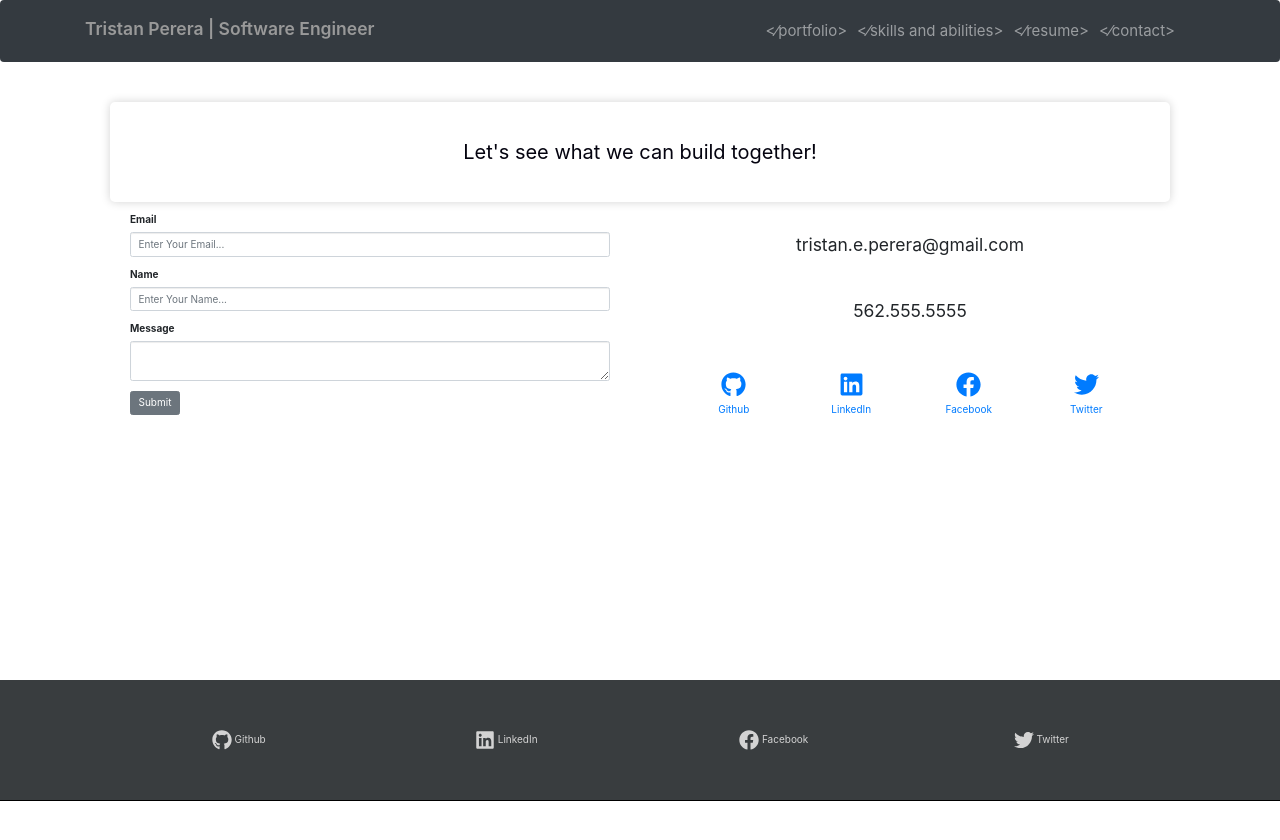
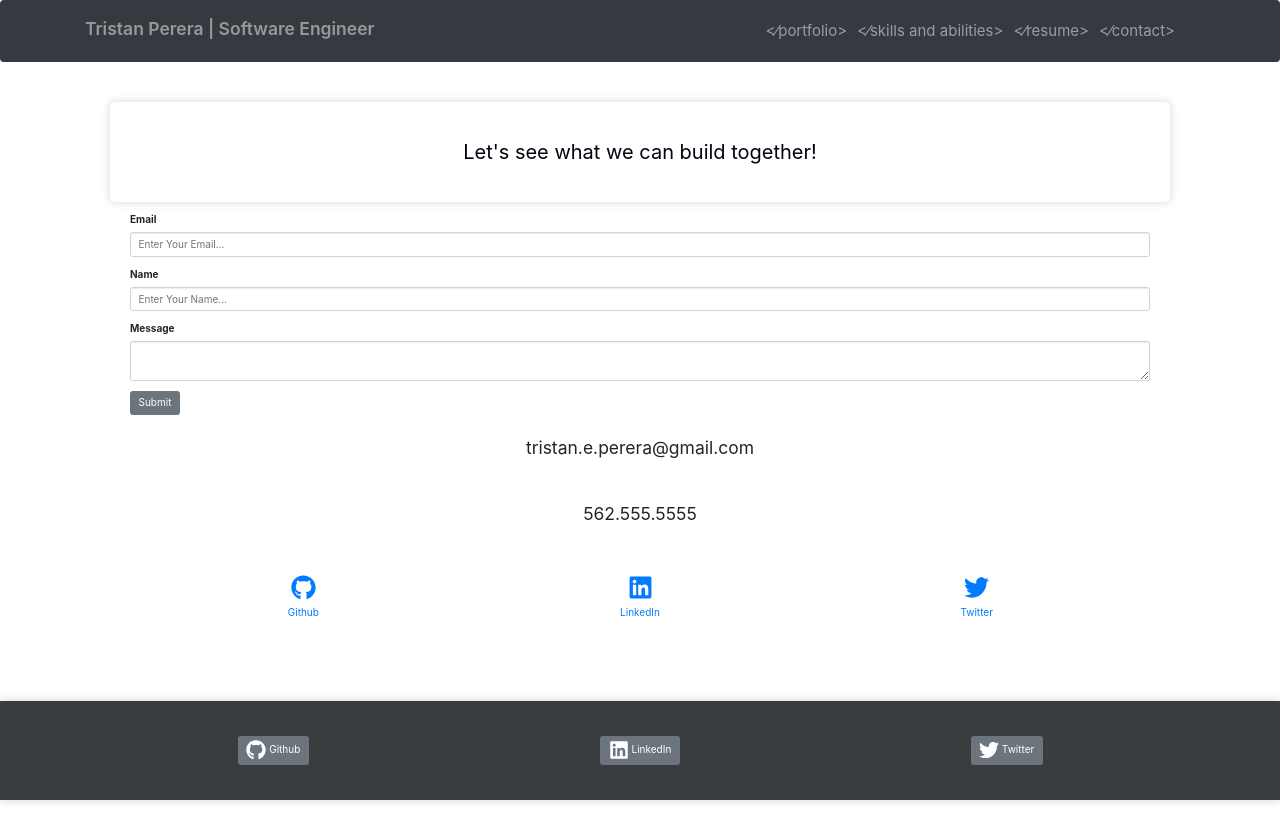
Before and after one commit to trizmo/profile-react, a React (Create React App) app: page /contact in a window 1280 px wide. Before the commit the page ends 800 px from the top, so only its background shows below. Built offline with nearby package versions, Linux system fonts and the light colour scheme.

Commit message:
footer links fixed

```diff
--- a/src/components/Contact.js
+++ b/src/components/Contact.js
@@ -9,19 +9,13 @@ export default class Contact extends Component {
     return (
       <Container>
 
-        <div style={styles.mainText} className="text-center">
+        <div style={contactStyles.mainText} className="text-center">
           Let's see what we can build together!
         </div>
 
-        <Container>
-          <Row>
-            <Col>
-              <ContactForm />
-            </Col>
-            <Col>
-              <ContactInfo />
-            </Col>
-          </Row>
+        <Container styles={contactStyles.mainContainer}>
+          <ContactForm />
+          <ContactInfo />
         </Container>
 
 
@@ -31,7 +25,7 @@ export default class Contact extends Component {
   }
 }
 
-const styles = {
+const contactStyles = {
   mainText: {
     color: "#04030F",
     padding: 35,
@@ -40,5 +34,10 @@ const styles = {
     borderRadius: 5,
     boxShadow: "0px 0px 10px lightgrey",
     margin: 10
-  }
+  },
+  mainContainer: {
+    display: "flex",
+    flex: 1,
+    flexDirection: "col",
+  },
 }
--- a/src/components/ContactInfo.js
+++ b/src/components/ContactInfo.js
@@ -35,15 +35,6 @@ export default function ContactInfo() {
         </Col>
 
         <Col>
-          <a href="#" target="_blank" style={{ textDecoration: "none" }}>
-            <div style={styles.socialIcon} >
-              <FaFacebook />
-            </div>
-            Facebook
-            </a>
-        </Col>
-
-        <Col>
           <a href="https://twitter.com/lastskycaptain" target="_blank" style={{ textDecoration: "none" }}>
             <div style={styles.socialIcon} >
               <FaTwitter />
--- a/src/components/Footer.js
+++ b/src/components/Footer.js
@@ -1,24 +1,36 @@
 import React from 'react';
-import { Container, Row, Col } from 'reactstrap';
-import { FaGithub, FaLinkedin, FaFacebook, FaTwitter } from 'react-icons/fa';
+import { Container, Row, Col, Button } from 'reactstrap';
+import { FaGithub, FaLinkedin, FaTwitter } from 'react-icons/fa';
 
 const Footer = () => {
   return (
-    <Container fluid className="text-center text-md-left" style={styles.mainFooter}>
+    <Container fluid className="text-center " style={styles.mainFooter}>
       <Container style={styles.containerStyle} className="text-center">
 
         <Row>
           <Col>
-          <FaGithub style={{fontSize: "2em"}} /> Github
+          <Button style={{ textDecoration: "none"}}>
+            <a href="https://github.com/trizmo/" target="_blank" style={{ color: "white", textDecoration: "none" }}>
+              <FaGithub style={{fontSize: "2em"}} />
+              <span>&nbsp;Github</span>
+            </a>
+            </Button>
           </Col>
           <Col>
-          <FaLinkedin style={{fontSize: "2em"}} /> LinkedIn
+          <Button style={{ textDecoration: "none"}}>
+            <a href="https://linkedin.com/in/tristan-perera/" target="_blank" style={{ color: "white", textDecoration: "none" }}>
+              <FaLinkedin style={{fontSize: "2em"}} />
+              <span>&nbsp;LinkedIn</span>
+            </a>
+            </Button>
           </Col>
           <Col>
-          <FaFacebook style={{fontSize: "2em"}} /> Facebook
-          </Col>
-          <Col>
-          <FaTwitter style={{fontSize: "2em"}} /> Twitter
+          <Button style={{ textDecoration: "none"}}>
+            <a href="https://twitter.com/lastskycaptain" target="_blank" style={{ color: "white", textDecoration: "none" }}>
+              <FaTwitter style={{ fontSize: "2em" }} />
+              <span>&nbsp;Twitter</span>
+            </a>
+          </Button>
           </Col>
         </Row>
 
@@ -42,11 +54,11 @@ const styles = {
     bottom: 0,
     backgroundColor: "#393D3F",
     color: "lightgrey",
-    boxShadow: "0px 1px black",
+    boxShadow: "0px 0px 10px lightgrey",
     marginTop: 100,
   },
   containerStyle: {
-    padding: 50,
+    padding: 35,
     flex: 1,
     flexDirection: "column",
     justifyContent: "space-between"
```
